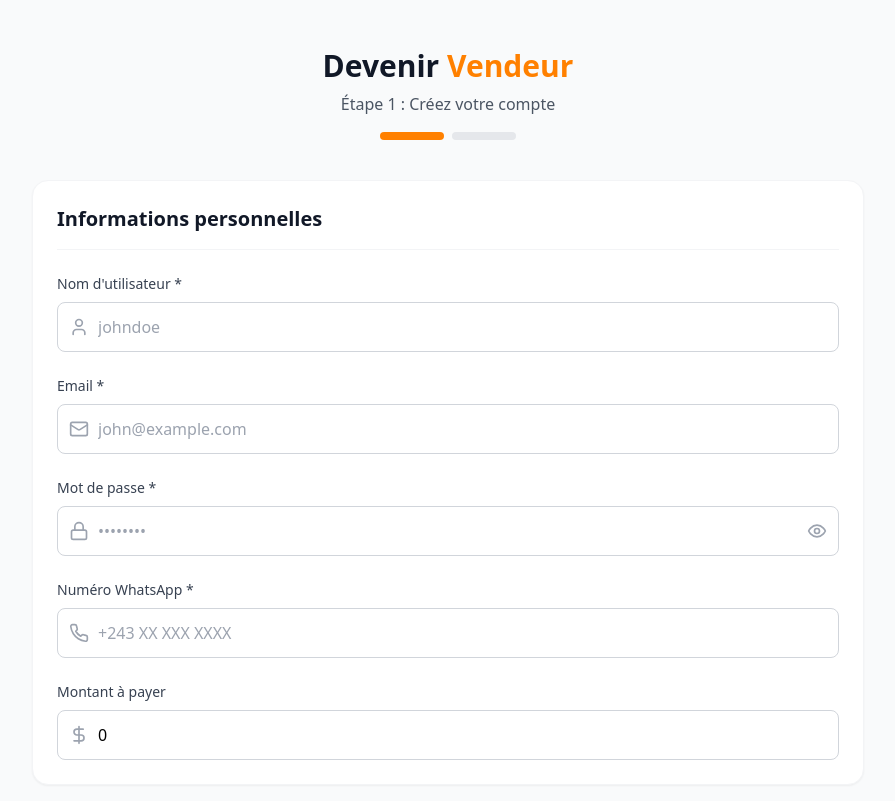
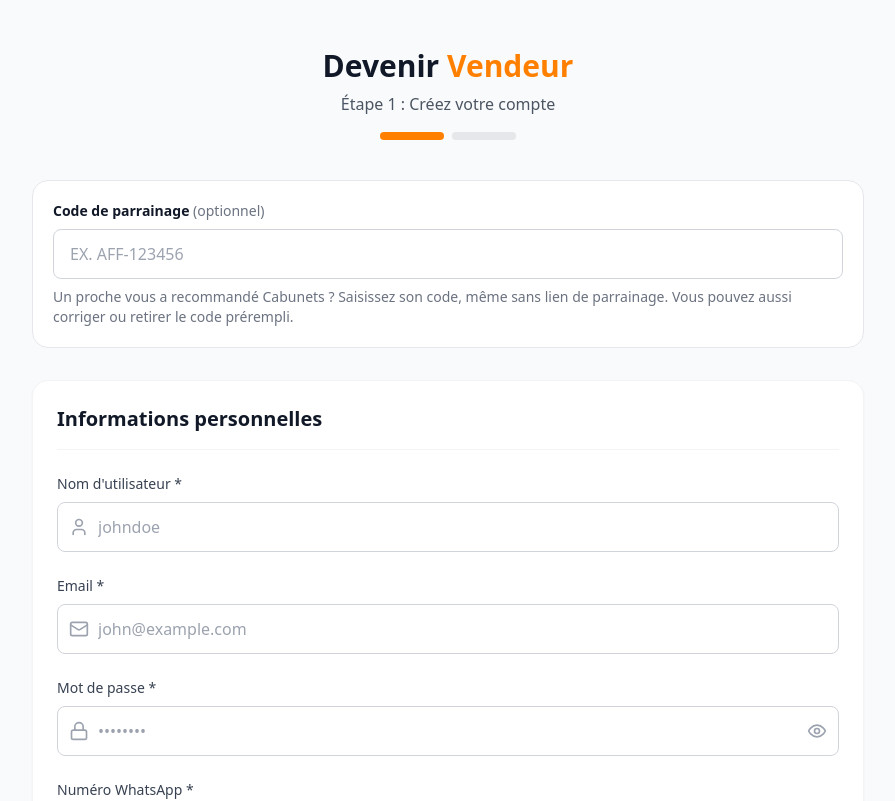
Before and after one commit to FoussdevBoni/cabunets, a React (Vite) app: page /vendeur-register in a window 1280 px wide. Shown: the top 801 px of the page, without its empty margins (192-1087 px from the left). Built offline with nearby package versions, Linux system fonts and the light colour scheme; no server answers.

Commit message:
Support manual referral codes across Cabunets registration forms

```diff
--- a/src/components/features/auth/AcheteurRegisterForm.tsx
+++ b/src/components/features/auth/AcheteurRegisterForm.tsx
@@ -75,7 +75,7 @@ export default function AcheteurRegisterForm() {
   }
 
   return (
-    <form onSubmit={handleSubmit} className="space-y-6">
+    <form id="registration-form" onSubmit={handleSubmit} className="space-y-6">
       {error && (
         <div className="bg-red-50 border border-red-200 text-red-700 px-4 py-3 rounded-lg flex items-start gap-2">
           <AlertCircle className="h-5 w-5 shrink-0 mt-0.5" />
--- /dev/null
+++ b/src/components/features/auth/ReferralCodeField.tsx
@@ -0,0 +1,25 @@
+import { useState } from "react";
+import { captureReferral, setReferralCode } from "../../../utils/referral";
+
+export default function ReferralCodeField() {
+  const [code, setCode] = useState(() => captureReferral() ?? "");
+  return (
+    <div className="bg-white rounded-2xl border border-gray-200 p-5">
+      <label htmlFor="referral-code" className="block text-sm font-semibold text-gray-900 mb-2">
+        Code de parrainage <span className="font-normal text-gray-500">(optionnel)</span>
+      </label>
+      <input id="referral-code" form="registration-form" type="text" autoCapitalize="characters" autoComplete="off"
+        spellCheck={false} minLength={4} maxLength={20} pattern="[A-Za-z0-9\-]{4,20}"
+        title="Entre 4 et 20 lettres, chiffres ou tirets." value={code} placeholder="Ex. AFF-123456"
+        className="w-full rounded-lg border border-gray-300 px-4 py-3 uppercase focus:ring-2 focus:ring-primary/20 focus:border-primary"
+        onChange={event => {
+          const value = event.target.value.toUpperCase().replace(/\s/g, "");
+          setCode(value); setReferralCode(value);
+        }} aria-describedby="referral-help" />
+      <p id="referral-help" className="text-sm text-gray-500 mt-2">
+        Un proche vous a recommandé Cabunets ? Saisissez son code, même sans lien de parrainage.
+        Vous pouvez aussi corriger ou retirer le code prérempli.
+      </p>
+    </div>
+  );
+}
--- a/src/components/features/auth/VendeurRegisterForm.tsx
+++ b/src/components/features/auth/VendeurRegisterForm.tsx
@@ -130,7 +130,7 @@ export default function VendeurRegisterForm() {
   }
 
   return (
-    <form onSubmit={handleSubmit} className="space-y-8">
+    <form id="registration-form" onSubmit={handleSubmit} className="space-y-8">
       {error && (
         <div className="bg-red-50 border border-red-200 text-red-700 px-4 py-3 rounded-lg flex items-start gap-2">
           <AlertCircle className="h-5 w-5 shrink-0 mt-0.5" />
--- a/src/pages/auth/RegisterPage.tsx
+++ b/src/pages/auth/RegisterPage.tsx
@@ -1,4 +1,4 @@
-import { captureReferral, setReferralCode } from "../../utils/referral";
+import ReferralCodeField from "../../components/features/auth/ReferralCodeField";
 import { useState } from "react"
 import { useNavigate } from "react-router-dom"
 import { ArrowLeft, Store, ShoppingBag, UserIcon, LogOut, ArrowRight } from "lucide-react"
@@ -11,7 +11,6 @@ type TabType = 'acheteur' | 'vendeur'
 export default function RegisterPage() {
   const navigate = useNavigate()
   const { user, logout } = useAuth()
-  const [referral, setReferral] = useState(() => captureReferral() ?? "");
   const [activeTab, setActiveTab] = useState<TabType>('acheteur')
 
   // Si l'utilisateur est déjà connecté
@@ -138,12 +137,7 @@ export default function RegisterPage() {
           )}
         </div>
 
-        <div className="mb-5">
-          <label htmlFor="referral-code" className="block text-sm font-medium mb-2">Code de parrainage (optionnel)</label>
-          <input id="referral-code" className="w-full rounded-lg border-gray-300 uppercase" value={referral} maxLength={20}
-            onChange={event => { const value = event.target.value.toUpperCase(); setReferral(value); setReferralCode(value); }} />
-          <p className="text-xs text-gray-500 mt-1">Vérifiez ce code avant de créer votre compte. Vous pouvez le corriger ou le retirer.</p>
-        </div>
+        <div className="mb-5"><ReferralCodeField /></div>
         {/* Formulaire actif */}
         {activeTab === 'acheteur' ? <AcheteurRegisterForm /> : <VendeurRegisterForm />}
       </div>
--- a/src/pages/auth/VendeurRegister.tsx
+++ b/src/pages/auth/VendeurRegister.tsx
@@ -1,4 +1,5 @@
 import { useState } from "react"
+import ReferralCodeField from "../../components/features/auth/ReferralCodeField"
 import { useNavigate } from "react-router-dom"
 import {
   Check,
@@ -201,7 +202,8 @@ export default function VendeurRegister() {
           </div>
         </div>
 
-        <form onSubmit={handleSubmit} className="space-y-8">
+        <form id="registration-form" onSubmit={handleSubmit} className="space-y-8">
+          <ReferralCodeField />
           {/* Erreur */}
           {error && (
             <div className="bg-red-50 border border-red-200 text-red-700 px-4 py-3 rounded-lg flex items-start gap-2">
--- a/src/services/authService.ts
+++ b/src/services/authService.ts
@@ -26,7 +26,7 @@ export const authService = {
         username,
         avatar,
         profileData,
-        referralCode: captureReferral(),
+        referralCode: captureReferral(false),
       });
       clearReferral();
       return data;
--- a/src/utils/referral.ts
+++ b/src/utils/referral.ts
@@ -1,16 +1,16 @@
 const KEY = "cabunets.referral";
 const MAX_AGE = 30 * 24 * 60 * 60 * 1000;
-export function captureReferral(): string | undefined {
+export function captureReferral(includeLink = true): string | undefined {
   const candidate = new URLSearchParams(window.location.search).get("ref")?.trim().toUpperCase();
   try {
     const existing = JSON.parse(localStorage.getItem(KEY) || "null");
     if (existing && Date.now() - existing.at < MAX_AGE && /^[A-Z0-9-]{4,20}$/.test(existing.code)) return existing.code;
-    if (candidate && /^[A-Z0-9-]{4,20}$/.test(candidate)) {
+    if (includeLink && candidate && /^[A-Z0-9-]{4,20}$/.test(candidate)) {
       localStorage.setItem(KEY, JSON.stringify({ code: candidate, at: Date.now() }));
       return candidate;
     }
     localStorage.removeItem(KEY);
-  } catch { return candidate && /^[A-Z0-9-]{4,20}$/.test(candidate) ? candidate : undefined; }
+  } catch { return includeLink && candidate && /^[A-Z0-9-]{4,20}$/.test(candidate) ? candidate : undefined; }
   return undefined;
 }
 export function clearReferral() { localStorage.removeItem(KEY); }
```
Also changed, not shown: 1 other file (tests, documents, lock files or other folders).
